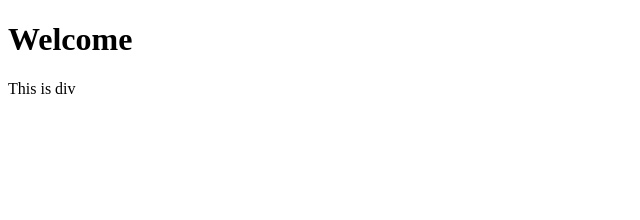
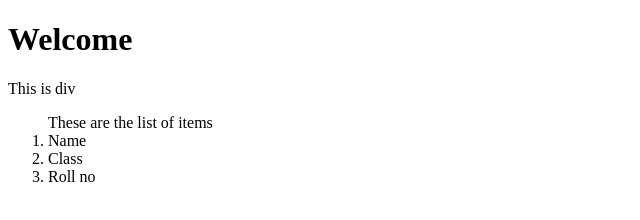
Before and after one commit to atharvakhaire06/MyRepo, a plain HTML site: page index.html in a window 1280 px wide. Shown: the whole page, without its empty margins (0-640 px from the left). Drawn offline with Linux system fonts and the light colour scheme.

Commit message:
This is new version 2

```diff
--- a/index.html
+++ b/index.html
@@ -10,6 +10,13 @@
     <div>
         This is div
     </div>
+    <div id = "para">
+        <ol>These are the list of items
+            <li>Name</li>
+            <li>Class</li>
+            <li>Roll no</li>
+        </ol>
+    </div>
 </body>
 
 </html>
```
